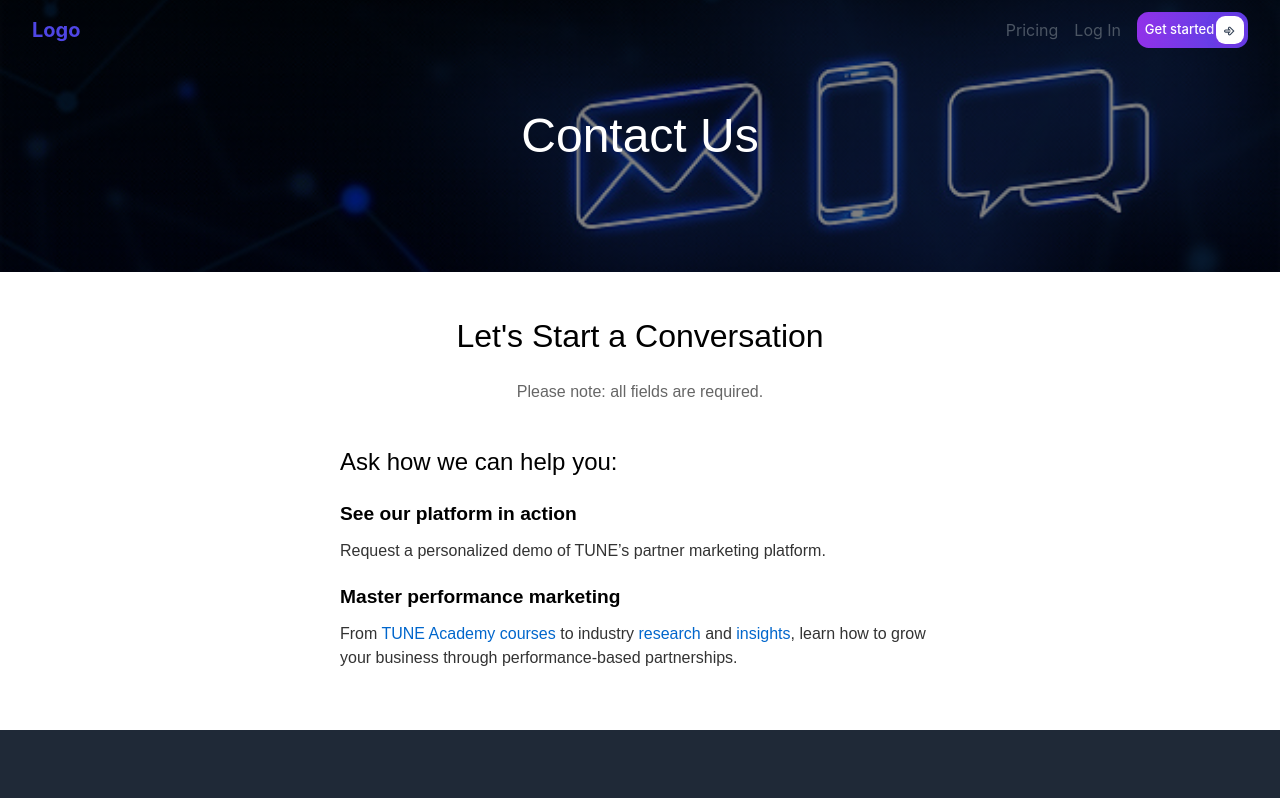
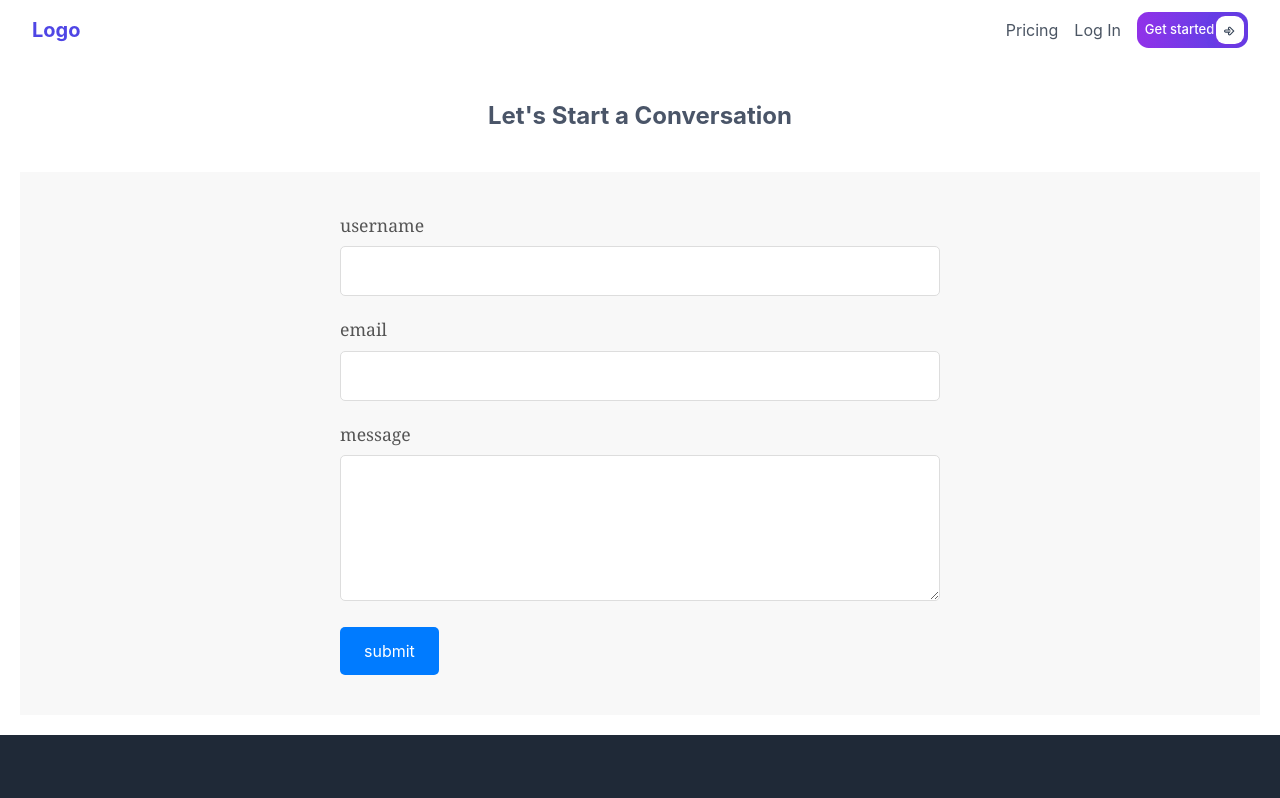
Before and after one commit to Aaryannn30/StaffSphere_Employee_Management, a React (Create React App) app in the folder react-side/: page /contact-us in a window 1280 px wide. Shown: the top 798 px of the page. Built offline with nearby package versions, Linux system fonts and the light colour scheme.

Commit message:
Contact us(Design Pending)

```diff
--- a/react-side/src/components/Company.css
+++ b/react-side/src/components/Company.css
@@ -225,82 +225,80 @@ p {
 
 /* Contact us css */
 
-/* Container for the entire page */
+/* Add space at the top for the Navbar */
 .contact-us-container {
-    font-family: Arial, sans-serif;
+    margin-top: 80px; /* Adjust this value based on your Navbar height */
+    padding: 20px;
 }
 
-/* Header section styling */
-.contact-us-header {
-    background: linear-gradient(rgba(0, 0, 0, 0.5), rgba(0, 0, 0, 0.5)), url('./images/contactUs.png');
-    background-size: 100%;
-    background-position: center;
-    padding: 100px 20px;
+.contact-us-content {
+    font-size: 1.5rem; /* Equivalent to 24px */
+    line-height: 2rem;
+    color: #4a5568;
     text-align: center;
-    color: white;
-}
-
-.contact-us-header h1 {
-    font-size: 3rem;
-    margin: 0;
-}
-
-/* Content section styling */
-.contact-us-content {
-    padding: 40px 20px;
-    text-align: center;
-    background-color: white;
+    margin-bottom: 40px;
 }
 
 .contact-us-content h2 {
-    font-size: 2rem;
+    font-size: 1.5rem; /* Equivalent to 24px */
+    line-height: 2rem;
+    font-weight: 700;
+    /* font-family: 'Georgia', serif; /* Classic serif font */
+    /* font-size: 2rem; */
+    color: #4a5568;
+}
+
+.section-contact {
+    background-color: #f8f8f8;
+    padding: 40px 20px;
+    display: flex;
+    justify-content: center; /* Centers the content horizontally */
+}
+
+.section-form {
+    max-width: 600px; /* Adjusted to make the form wider */
+    width: 100%;
+    margin: 0 auto;
+}
+
+.section-form form div {
     margin-bottom: 20px;
 }
 
-.contact-us-content .note {
-    font-size: 1rem;
-    color: #666;
-    margin-bottom: 40px;
+.section-form label {
+    display: block;
+    margin-bottom: 8px;
+    font-size: 1.1rem;
+    font-family: 'Georgia', serif;
+    color: #555;
 }
 
-/* Help section styling */
-.help-section {
-    display: flex;
-    justify-content: center;
-    margin-top: 40px;
+.section-form input,
+.section-form textarea {
+    width: 100%; /* Full width of the form container */
+    padding: 12px; /* Increased padding for more emphasis */
+    border: 1px solid #ddd;
+    border-radius: 5px;
+    font-size: 1rem;
+    font-family: 'Arial', sans-serif;
 }
 
-.help-column {
-    max-width: 600px;
-    text-align: left;
+.section-form input:focus,
+.section-form textarea:focus {
+    border-color: #007BFF; /* Classic blue focus color */
+    outline: none;
 }
 
-.help-column h3 {
-    font-size: 1.5rem;
-    margin-bottom: 20px;
+.section-form button {
+    background-color: #007BFF;
+    color: white;
+    padding: 12px 24px;
+    border: none;
+    border-radius: 5px;
+    font-size: 1rem;
+    cursor: pointer;
 }
 
-.help-column ul {
-    list-style: none;
-    padding: 0;
+.section-form button:hover {
+    background-color: #0056b3;
 }
-
-.help-column ul li {
-    font-size: 1.2rem;
-    margin-bottom: 10px;
-}
-
-.help-column ul p {
-    font-size: 1rem;
-    color: #333;
-    margin: 5px 0 20px 0;
-}
-
-.help-column ul a {
-    color: #0066cc;
-    text-decoration: none;
-}
-
-.help-column ul a:hover {
-    text-decoration: underline;
-}
--- a/react-side/src/components/Company.js
+++ /dev/null
@@ -1,35 +0,0 @@
-import { BrowserRouter, Routes, Route, Navigate } from 'react-router-dom';
-import CompanyNav from './CompanyNav.js';
-import AboutUS from './AboutUs.js';
-import ContactUs from './ContactUs.js';
-import Pricing from './Pricing.js';
-import App from "../App.js";
-
-const Company = () => {
-    return (
-        // <BrowserRouter>
-        //     <Routes>
-        //         <Route path="/App" element={<App />} />
-        //         <Route
-        //         path="/*"
-        //         element={
-        //             <>
-        //             <CompanyNav />
-        //                 <Routes>
-        //                     <Route path="/" element={<AboutUS />} />
-        //                     <Route path="/contact-us" element={<ContactUs />} />
-        //                     <Route path="/pricing" element={<Pricing />} />
-        //                 </Routes>
-        //             </>
-        //         } />
-        //     <Route path="*" element={<Navigate to="/" replace />} />
-        //     </Routes>
-        // </BrowserRouter>
-
-        <div>
-            <h1>Company!!</h1>
-        </div>
-    );
-}
-
-export default Company;
--- a/react-side/src/components/CompanyNav.js
+++ /dev/null
@@ -1,77 +0,0 @@
-import React, { useState, useEffect } from "react";
-import { NavLink, useNavigate  } from "react-router-dom";
-import GetStartedButton from "./GetStarted";
-
-const CompanyNav = () => {
-
-    const [isScrolled, setIsScrolled] = useState(false);
-    const navigate = useNavigate();
-
-    useEffect(() => {
-        const handleScroll = () => {
-            if (window.scrollY > 0) {
-                setIsScrolled(true);
-            } else {
-                setIsScrolled(false);
-            }
-        };
-
-        window.addEventListener("scroll", handleScroll);
-
-        return () => {
-            window.removeEventListener("scroll", handleScroll);
-        };
-    }, []);
-
-    const LoadLogoClick = (e) => {
-        e.preventDefault();
-        navigate("/App", {replace : true});
-    };
-
-    return (
-        <nav
-            className={`fixed top-0 left-0 right-0 z-50 transition-all duration-300 ${isScrolled
-                ? "bg-white shadow-lg border-b-2 border-gray-200 py-2"
-                : "bg-transparent py-3"
-                }`}
-        >
-            <div className="container mx-auto flex justify-between items-center px-4 md:px-8">
-                <div className="flex items-center space-x-4">
-                    <div className="text-xl font-bold text-indigo-600">
-                        <a href="/App" onClick={LoadLogoClick}>Logo</a>
-                    </div>
-                </div>
-                <div className="flex items-center space-x-4">
-                    <a
-                        href="/App" onClick={LoadLogoClick}
-                        className="text-gray-600 hover:text-indigo-600 transition-colors"
-                    >
-                        Home
-                    </a>
-                    <NavLink
-                        to="/about-us"
-                        className="text-gray-600 hover:text-indigo-600 transition-colors"
-                    >
-                        About Us
-                    </NavLink>
-                    <NavLink
-                        to="/contact-us"
-                        className="text-gray-600 hover:text-indigo-600 transition-colors"
-                    >
-                        Contact US
-                    </NavLink>
-                    <NavLink
-                        to="/pricing"
-                        className="text-gray-600 hover:text-indigo-600 transition-colors"
-                    >
-                        Pricing
-                    </NavLink>
-                    <GetStartedButton/>
-                </div>
-            </div>
-        </nav>
-    );
-
-};
-
-export default CompanyNav;
--- a/react-side/src/components/ContactUs.js
+++ b/react-side/src/components/ContactUs.js
@@ -1,27 +1,55 @@
 import React from 'react';
+import { useState } from "react";
 import './Company.css';
 
 const ContactUs = () => {
+
+    const [contactUs, setContactUs] = useState({
+        username: "",
+        email: "",
+        message: "",
+    });
+
+    const handleInput = (event) => {
+        const name = event.target.name;
+        const value = event.target.value
+
+        setContactUs({...contactUs, [name]: value});
+    }
+
+    const handleSubmit = (event) => {
+        event.preventDefault();
+        // Send contactUs data to server here
+        console.log(contactUs);
+        // setContactUs({username: "", email: "", message: ""});
+    }
+
     return (
         <div className="contact-us-container">
-            <header className="contact-us-header">
-                <h1>Contact Us</h1>
-            </header>
-
             <section className="contact-us-content">
                 <h2>Let's Start a Conversation</h2>
-                <p className="note">Please note: all fields are required.</p>
+            </section>
+            <section className="section-contact">
+                <div className="container grid grid-two-cols">
+                    <section className="section-form">
+                        <form onSubmit={handleSubmit}>
+                            <div>
+                                <label htmlFor="username">username</label>
+                                <input type="text" name="username" id="username" autoComplete="off" value={contactUs.username} onChange={handleInput}  required />
+                            </div>
+                            <div>
+                                <label htmlFor="email">email</label>
+                                <input type="email" name="email" id="email" autoComplete="off" value={contactUs.email} onChange={handleInput} required />
+                            </div>
 
-                <div className="help-section">
-                    <div className="help-column">
-                        <h3>Ask how we can help you:</h3>
-                        <ul>
-                            <li><strong>See our platform in action</strong></li>
-                            <p>Request a personalized demo of TUNE’s partner marketing platform.</p>
-                            <li><strong>Master performance marketing</strong></li>
-                            <p>From <a href="#">TUNE Academy courses</a> to industry <a href="#">research</a> and <a href="#">insights</a>, learn how to grow your business through performance-based partnerships.</p>
-                        </ul>
-                    </div>
+                            <div>
+                                <label htmlFor="message">message</label>
+                                <textarea name="message" id="message" cols="30" rows="5" autoComplete="off" value={contactUs.message} onChange={handleInput} required></textarea>
+                            </div>
+
+                            <button type="submit">submit</button>
+                        </form>
+                    </section>
                 </div>
             </section>
         </div>
```
Also changed, not shown: react-side/src/components/images/contactUs.png (deleted), react-side/src/components/images/contactUs2.png (deleted).
